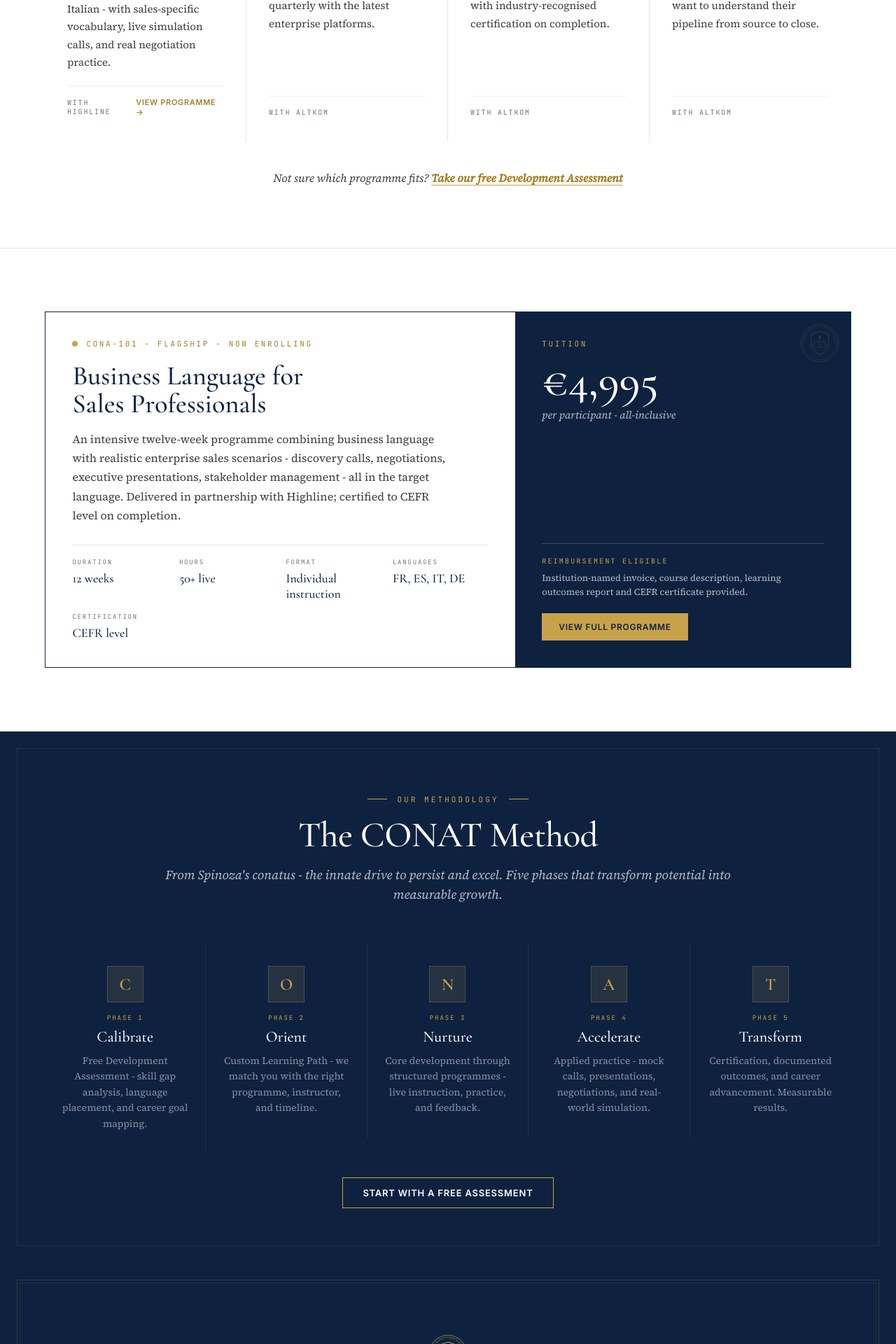
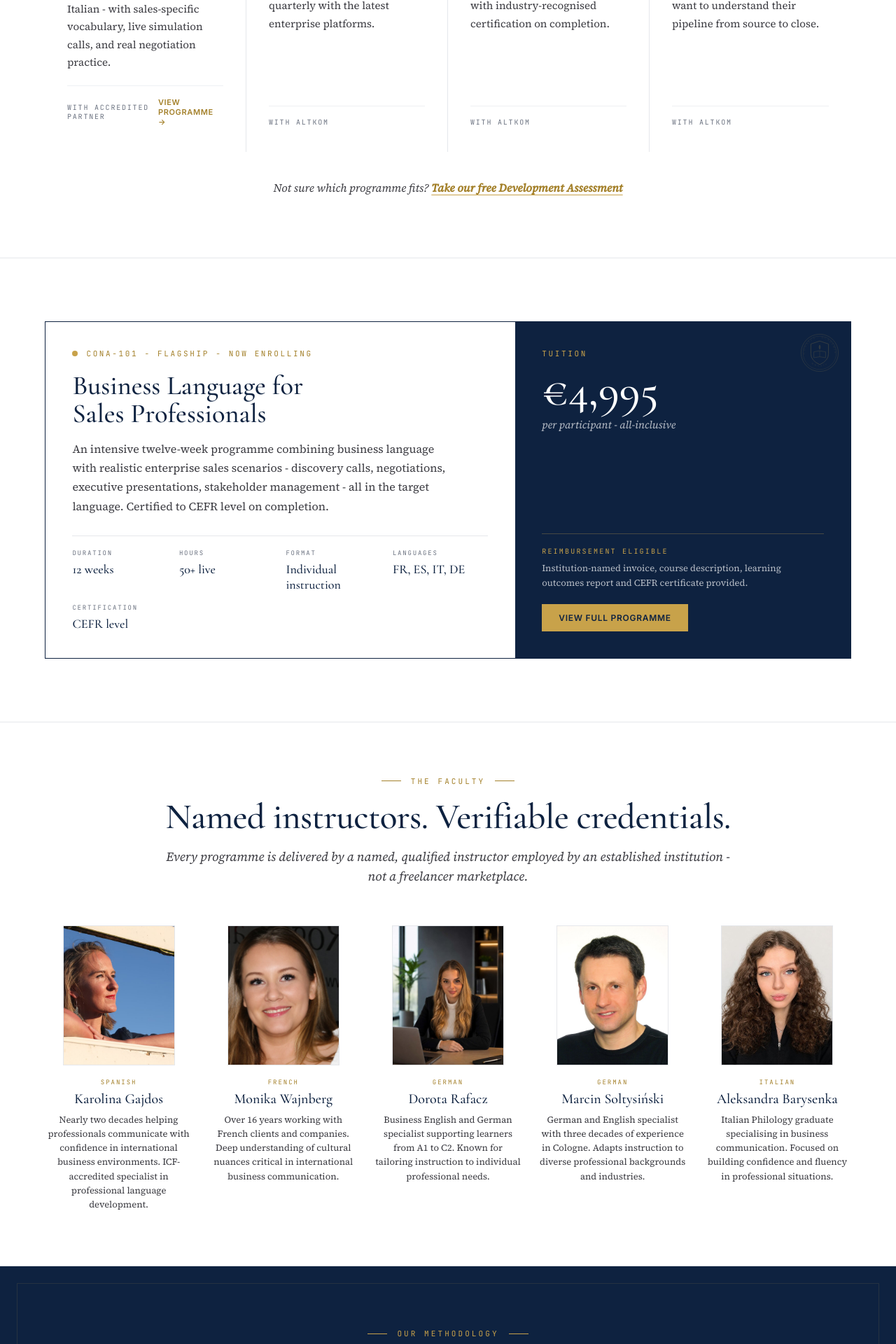
Before and after one commit to sgrzech-maker/conatus-site, a React (Vite) app: page / in a window 1280 px wide. Shown: the part 1542-3462 px from the top of the page at 70% size. Built offline with nearby package versions, Linux system fonts and the light colour scheme.

Commit message:
Add faculty to homepage, remove Highline references, add programme links

```diff
--- a/src/pages/conatus-about.jsx
+++ b/src/pages/conatus-about.jsx
@@ -378,7 +378,7 @@ function Partners() {
     {
       name: 'Highline',
       type: 'Language Training Partner',
-      desc: 'Specialist provider of business language programmes for corporate professionals. Highline delivers structured, instructor-led courses with CEFR certification - the European standard for language proficiency recognised by employers across the continent. Their trainers are qualified professionals employed by the institution, not freelancers.',
+      desc: 'Specialist provider of business language programmes for corporate professionals. They deliver structured, instructor-led courses with CEFR certification - the European standard for language proficiency recognised by employers across the continent. Their trainers are qualified professionals employed by the institution, not freelancers.',
       programmes: 'Business Language for Sales Professionals (CONA-101)',
       credentials: [
         'CEFR-certified assessment and outcomes',
--- a/src/pages/conatus-contact-v2.jsx
+++ b/src/pages/conatus-contact-v2.jsx
@@ -475,7 +475,7 @@ function FAQ() {
             },
             {
               q: 'Where are you based?',
-              a: 'Our registered office is in Krakow, Poland. Programmes are delivered online with live instruction, so participants can join from anywhere. Our language programmes are delivered in partnership with Highline, and our technical and leadership courses with Altkom Akademia.',
+              a: 'Our registered office is in Krakow, Poland. Programmes are delivered online with live instruction, so participants can join from anywhere. Our programmes are delivered in partnership with established, accredited training institutions.',
             },
           ].map((row, i) => (
             <details key={i} style={{ borderBottom: `1px solid ${U.rule}`, padding: '20px 0' }}>
--- a/src/pages/conatus-homepage.jsx
+++ b/src/pages/conatus-homepage.jsx
@@ -296,7 +296,7 @@ function TrustBar() {
         <span style={{ fontFamily: Ufonts.mono, fontSize: 10, color: U.inkMute, letterSpacing: '0.2em', textTransform: 'uppercase' }}>
           Courses delivered with our training partners
         </span>
-        {['Highline Languages', 'Altkom Akademia'].map((l, i) => (
+        {['Accredited Language School', 'Altkom Akademia'].map((l, i) => (
           <div key={i} style={{
             padding: '6px 16px', border: `1px solid ${U.rule}`,
             fontFamily: Ufonts.serif, fontSize: 14, fontWeight: 600, color: U.inkSoft,
@@ -314,7 +314,7 @@ function FourProgrammes() {
       code: 'CONA-101',
       title: 'Business Language for Sales Professionals',
       desc: 'Guaranteed one CEFR level improvement in 12 weeks. French, German, Spanish, Italian - with sales-specific vocabulary, live simulation calls, and real negotiation practice.',
-      partner: 'Highline',
+      partner: 'Accredited Partner',
       status: 'Now Enrolling',
       statusColor: U.gold,
     },
@@ -502,7 +502,7 @@ function FlagshipFeature() {
                 Business Language for<br />Sales Professionals
               </h3>
               <p style={{ fontFamily: Ufonts.serif, fontSize: 16, lineHeight: 1.7, color: U.inkSoft, margin: '0 0 28px', maxWidth: 540 }}>
-                An intensive twelve-week programme combining business language with realistic enterprise sales scenarios - discovery calls, negotiations, executive presentations, stakeholder management - all in the target language. Delivered in partnership with Highline; certified to CEFR level on completion.
+                An intensive twelve-week programme combining business language with realistic enterprise sales scenarios - discovery calls, negotiations, executive presentations, stakeholder management - all in the target language. Certified to CEFR level on completion.
               </p>
 
               <div style={{ display: 'grid', gridTemplateColumns: 'repeat(auto-fit, minmax(110px, 1fr))', borderTop: `1px solid ${U.rule}`, paddingTop: 18, gap: 16 }}>
@@ -564,6 +564,57 @@ function FlagshipFeature() {
             </div>
           </div>
         </FadeIn>
+      </div>
+    </section>
+  );
+}
+
+// ── Faculty ───────────────────────────────────────────────────
+function Faculty() {
+  const instructors = [
+    { name: 'Karolina Gajdos', photo: '/faculty/karolina-gajdos.jpg', initials: 'KG', language: 'Spanish', bio: 'Nearly two decades helping professionals communicate with confidence in international business environments. ICF-accredited specialist in professional language development.' },
+    { name: 'Monika Wajnberg', photo: '/faculty/monika-wajnberg.jpg', initials: 'MW', language: 'French', bio: 'Over 16 years working with French clients and companies. Deep understanding of cultural nuances critical in international business communication.' },
+    { name: 'Dorota Rafacz', photo: '/faculty/dorota-rafacz.jpg', initials: 'DR', language: 'German', bio: 'Business English and German specialist supporting learners from A1 to C2. Known for tailoring instruction to individual professional needs.' },
+    { name: 'Marcin Soltysiński', photo: '/faculty/marcin-soltysinski.jpg', initials: 'MS', language: 'German', bio: 'German and English specialist with three decades of experience in Cologne. Adapts instruction to diverse professional backgrounds and industries.' },
+    { name: 'Aleksandra Barysenka', photo: '/faculty/aleksandra-barysenka.jpg', initials: 'AB', language: 'Italian', bio: 'Italian Philology graduate specialising in business communication. Focused on building confidence and fluency in professional situations.' },
+  ];
+
+  return (
+    <section style={{ padding: 'clamp(60px, 6vw, 96px) 5%', background: U.ivory, borderBottom: `1px solid ${U.rule}` }}>
+      <SectionHead
+        kicker="The Faculty"
+        title="Named instructors. Verifiable credentials."
+        sub="Every programme is delivered by a named, qualified instructor employed by an established institution - not a freelancer marketplace."
+      />
+      <div style={{ maxWidth: 1280, margin: '0 auto', display: 'grid', gridTemplateColumns: 'repeat(auto-fit, minmax(210px, 1fr))', gap: 24 }}>
+        {instructors.map((f, i) => (
+          <FadeIn key={i} delay={i * 0.06}>
+            <article style={{ textAlign: 'center' }}>
+              <div style={{
+                width: 160, height: 200, margin: '0 auto 18px',
+                background: U.parchment, border: `1px solid ${U.rule}`,
+                overflow: 'hidden', position: 'relative',
+              }}>
+                <img src={f.photo} alt={f.name} style={{ width: '100%', height: '100%', objectFit: 'cover', objectPosition: 'top center' }}
+                  onError={(e) => { e.target.style.display = 'none'; e.target.nextSibling.style.display = 'flex'; }} />
+                <div style={{
+                  display: 'none', position: 'absolute', inset: 0,
+                  alignItems: 'center', justifyContent: 'center',
+                  fontFamily: Ufonts.display, fontSize: 48, fontWeight: 500, color: U.navy, opacity: 0.2,
+                }}>{f.initials}</div>
+              </div>
+              <div style={{ fontFamily: Ufonts.mono, fontSize: 9, letterSpacing: '0.22em', textTransform: 'uppercase', color: U.goldDeep, marginBottom: 6 }}>
+                {f.language}
+              </div>
+              <h4 style={{ fontFamily: Ufonts.display, fontSize: 20, fontWeight: 500, color: U.navy, margin: '0 0 8px' }}>
+                {f.name}
+              </h4>
+              <p style={{ fontFamily: Ufonts.serif, fontSize: 13, lineHeight: 1.55, color: U.inkSoft, margin: 0 }}>
+                {f.bio}
+              </p>
+            </article>
+          </FadeIn>
+        ))}
       </div>
     </section>
   );
@@ -774,6 +825,7 @@ export default function ConatusHome() {
         <TrustBar />
         <FourProgrammes />
         <FlagshipFeature />
+        <Faculty />
         <Method />
         <Testimonial />
         <ReimburseBanner />
--- a/src/pages/conatus-language-programme-v2.jsx
+++ b/src/pages/conatus-language-programme-v2.jsx
@@ -447,7 +447,7 @@ function Programmes() {
               Business Language for<br />Sales Professionals
             </h3>
             <p style={{ fontFamily: Ufonts.serif, fontSize: 16, lineHeight: 1.7, color: U.inkSoft, margin: '0 0 28px', maxWidth: 540 }}>
-              An intensive twelve-week programme combining business language with realistic enterprise sales scenarios - discovery calls, negotiations, executive presentations, stakeholder management - all in the target language. Delivered in partnership with Highline; certified to CEFR level on completion.
+              An intensive twelve-week programme combining business language with realistic enterprise sales scenarios - discovery calls, negotiations, executive presentations, stakeholder management - all in the target language. Certified to CEFR level on completion.
             </p>
 
             <div style={{ display: 'grid', gridTemplateColumns: 'repeat(auto-fit, minmax(120px, 1fr))', borderTop: `1px solid ${U.rule}`, paddingTop: 18, gap: 16 }}>
@@ -834,7 +834,7 @@ function FAQ() {
         {[
           {
             q: 'Which languages are available?',
-            a: 'The programme currently offers French, Spanish, Italian and German. All instruction is delivered by qualified language professionals employed by our partner institution, Highline. Additional languages may be available on request for cohorts of three or more.',
+            a: 'The programme currently offers French, Spanish, Italian and German. All instruction is delivered by qualified language professionals employed by our partner institution. Additional languages may be available on request for cohorts of three or more.',
           },
           {
             q: 'What level do I need to start?',
--- a/src/pages/conatus-privacy.jsx
+++ b/src/pages/conatus-privacy.jsx
@@ -190,7 +190,7 @@ function PolicyContent() {
             We do not sell, rent, or trade your personal data. We may share your data only with:
           </p>
           <p style={pStyle}>
-            <strong style={{ color: U.navy }}>Training partners</strong> (Highline, Altkom) - only the information necessary to deliver the programme you have enrolled in, such as your name, contact details, and learning objectives. Our partners process this data solely for the purpose of instruction delivery.
+            <strong style={{ color: U.navy }}>Training partners</strong> (our accredited training partners) - only the information necessary to deliver the programme you have enrolled in, such as your name, contact details, and learning objectives. Our partners process this data solely for the purpose of instruction delivery.
           </p>
           <p style={pStyle}>
             <strong style={{ color: U.navy }}>Service providers</strong> - hosting, email, and payment processing services that act as data processors on our behalf under appropriate data processing agreements.
--- a/src/pages/conatus-programmes.jsx
+++ b/src/pages/conatus-programmes.jsx
@@ -274,7 +274,7 @@ const programmes = [
     title: 'Business Language for Sales Professionals',
     status: 'Now Enrolling',
     statusColor: U.gold,
-    partner: 'Highline',
+    partner: 'Accredited Partner',
     price: '4,995',
     currency: 'EUR',
     duration: '12 weeks',
```
